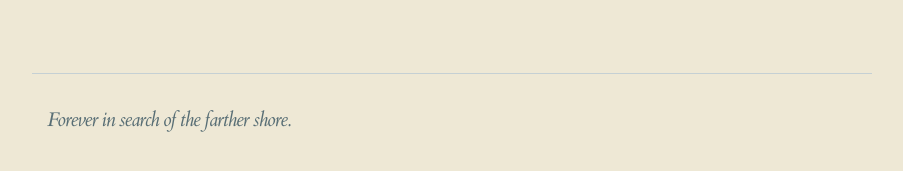
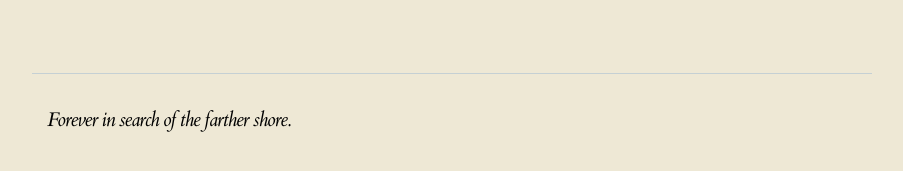
Before and after one commit to dempe/dempe.github.io, a Jekyll site: the page built from index.html, in a window 1280 px wide. Shown: the part 467-638 px from the top of the page, without its empty margins (128-1031 px from the left). Built offline with Jekyll 4.4.1, drawn with Linux system fonts in a browser that asks for light colours.

Commit message:
update blockquote color

```diff
--- a/css/main.scss
+++ b/css/main.scss
@@ -134,7 +134,8 @@ div.epigraph > blockquote > footer { font-style: normal; }
 div.epigraph > blockquote > footer > cite { font-style: italic; }
 /* end chapter epigraphs styles */
 
-blockquote { font-size: 1.4rem; }
+blockquote { font-size: 1.4rem;
+             color: #000000; }
 
 blockquote p { width: 55%;
                margin-right: 40px; }
```
